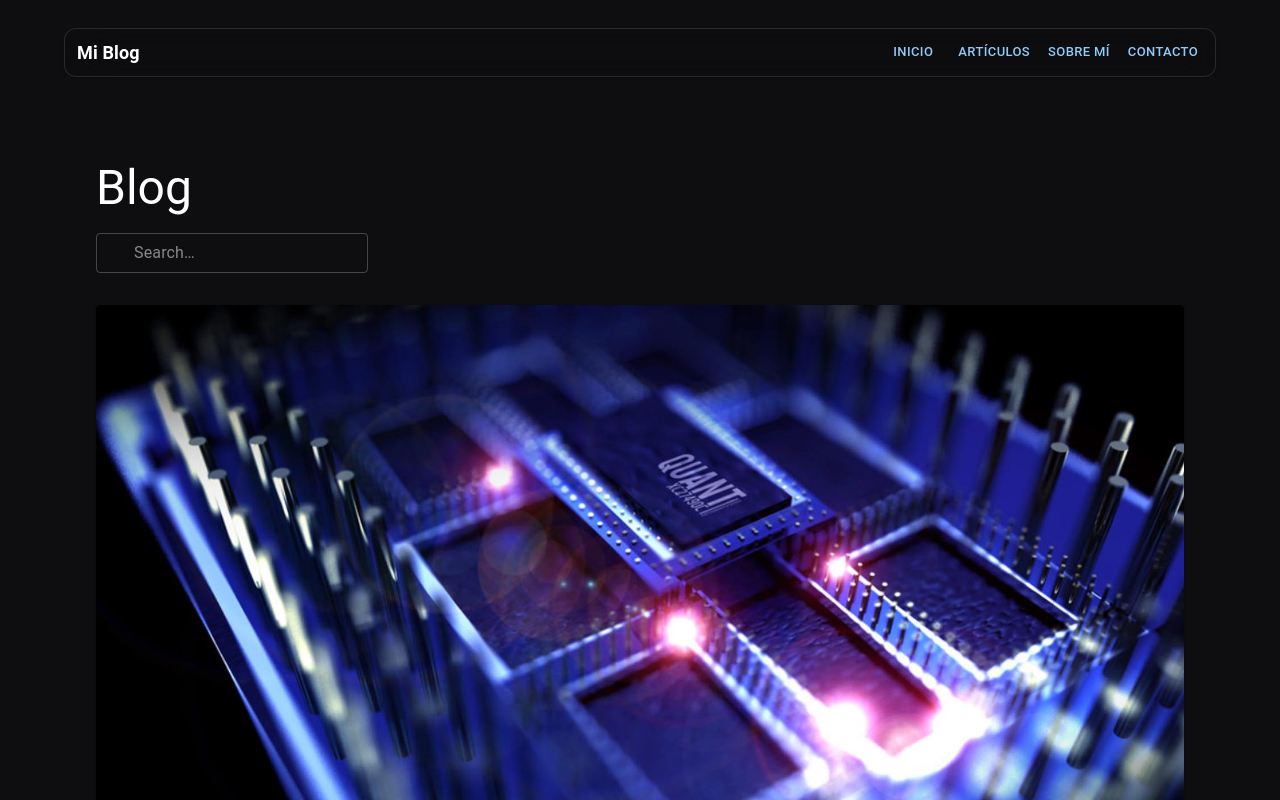
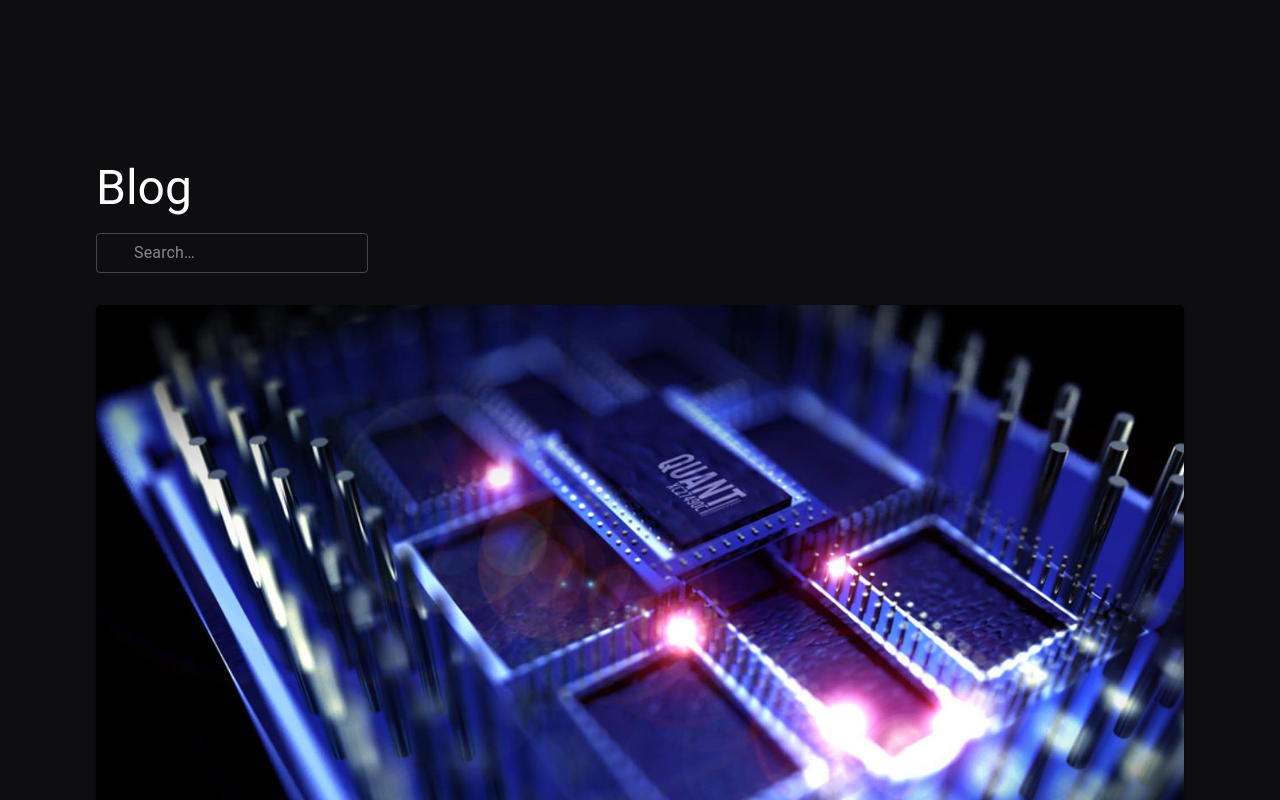
Before and after one commit to soloriop/blog, a React (Create React App) app: page / in a window 1280 px wide. Shown: the top 800 px of the page. Built offline with nearby package versions, Linux system fonts and the light colour scheme; some icons are missing.

Commit message:
blog chido

```diff
--- a/src/blog/Blog.js
+++ b/src/blog/Blog.js
@@ -1,16 +1,14 @@
-import CssBaseline from '@mui/material/CssBaseline';
 import Container from '@mui/material/Container';
 
 import AppTheme from '../shared-theme/AppTheme';
-import AppAppBar from '../components/AppBar';
 import MainContent from '../components/MainContent';
 import Latest from '../components/Latest';
 import Footer from '../components/Footer';
+import AppAppBar from "@mui/material/AppBar";
 
 function Blog(props) {
     return (
         <AppTheme {...props}>
-            <CssBaseline enableColorScheme />
             <AppAppBar />
             <Container
                 maxWidth="lg"
--- a/src/shared-theme/AppTheme.js
+++ b/src/shared-theme/AppTheme.js
@@ -1,5 +1,6 @@
 import * as React from 'react';
 import { ThemeProvider, createTheme } from '@mui/material/styles';
+import CssBaseline from '@mui/material/CssBaseline';
 
 const theme = createTheme({
     palette: {
@@ -12,5 +13,10 @@ const theme = createTheme({
 });
 
 export default function AppTheme({ children }) {
-    return <ThemeProvider theme={theme}>{children}</ThemeProvider>;
+    return (
+        <ThemeProvider theme={theme}>
+            <CssBaseline />
+            {children}
+        </ThemeProvider>
+    );
 }
```
